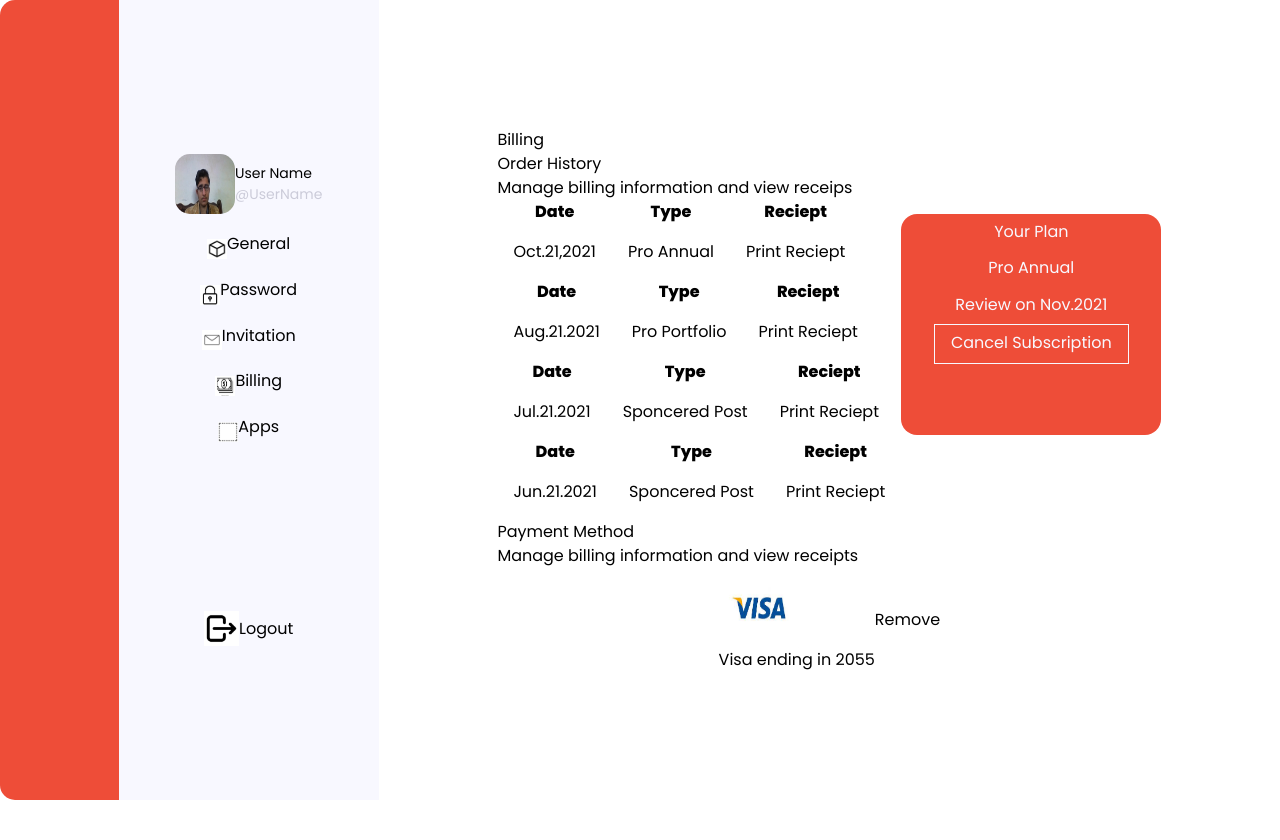
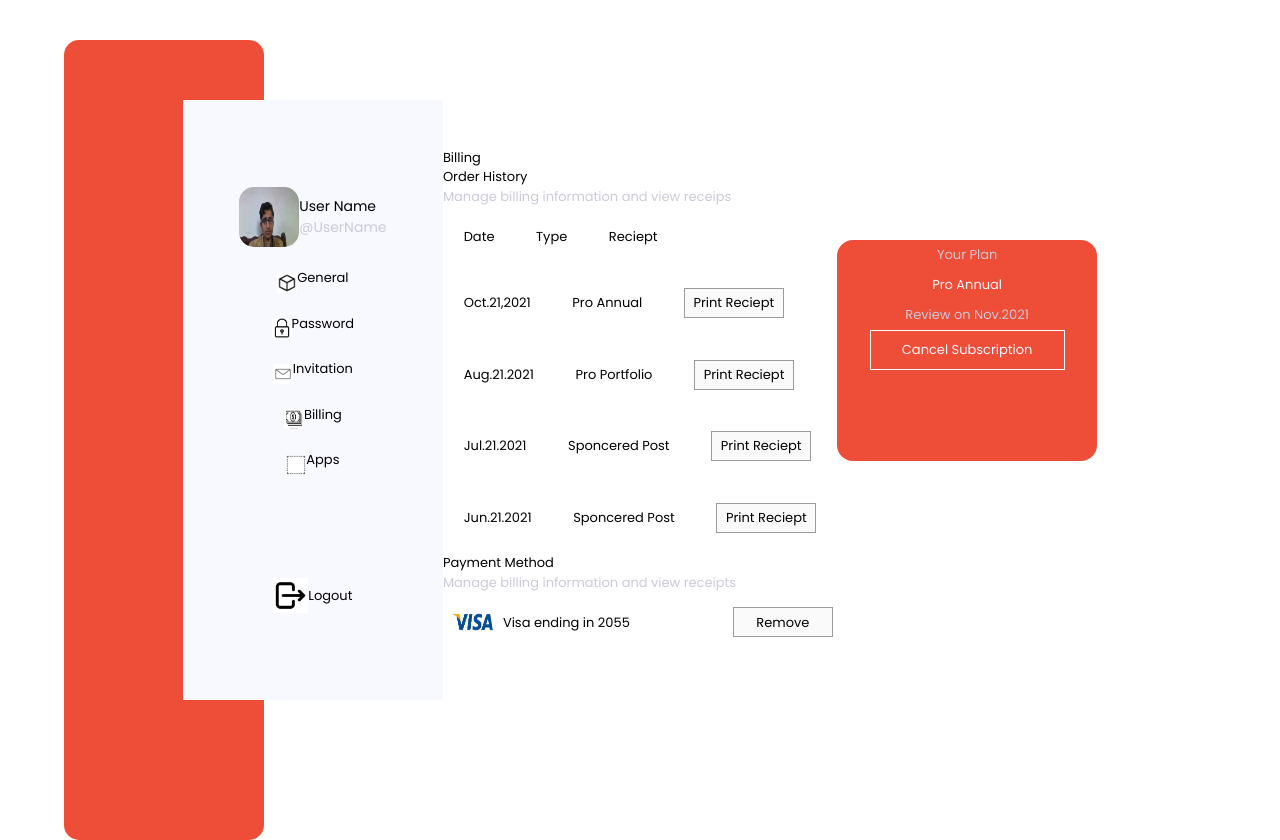
Before and after one commit to Suleman-Tasawar/Billing-Page-Challenge, a React (Vite) app: page / in a window 1280 px wide. Before the commit the page ends 800 px from the top, so only its background shows below. Built offline with nearby package versions, Linux system fonts and the light colour scheme.

Commit message:
Fixing the Layout

```diff
--- a/index.html
+++ b/index.html
@@ -7,7 +7,7 @@
     <link rel="preconnect" href="https://fonts.googleapis.com" />
     <link rel="preconnect" href="https://fonts.gstatic.com" crossorigin />
     <link
-      href="https://fonts.googleapis.com/css2?family=Poppins:wght@400;600;800&display=swap"
+      href="https://fonts.googleapis.com/css2?family=Poppins:wght@400;600;700&display=swap"
       rel="stylesheet"
     />
     <title>Users Billing Page--Daily UI Challenge</title>
--- a/src/App.jsx
+++ b/src/App.jsx
@@ -36,7 +36,7 @@ function App() {
                 <h1>Billing</h1>
               </div>
               <div className="pageInfo">
-                <h2>Order History</h2>
+                <h3>Order History</h3>
                 <p>Manage billing information and view receips</p>
               </div>
               <div>
@@ -56,14 +56,14 @@ function App() {
             <h1>Payment Method</h1>
             <p>Manage billing information and view receipts</p>
             <div className="cardInfo">
-              <div>
-                <span>
+              <div className="card">
+                <div>
                   <img src="./Images/visa-img.jpg" alt="Visa Card" />
-                </span>
-                <span>Visa ending in 2055</span>
+                </div>
+                <div>Visa ending in 2055</div>
               </div>
               <div>
-                <button className="visaCardButton">Remove</button>
+                <button className="downloadButton">Remove</button>
               </div>
             </div>
           </div>
--- a/src/App.scss
+++ b/src/App.scss
@@ -4,11 +4,21 @@ $color-red: ee4d38;
 
 #root {
   font-family: "Poppins", sans-serif;
+  font-size: 13px;
+}
+
+.billingPage{
+  height: 100vh;
+  display: flex;
+  flex-direction: column;
+  justify-content: center;
+  align-items: center;
 }
 
 .leftRedBlock {
   position: absolute;
-  left: 0;
+  top: 5%;
+  left: 5%;
   width: 200px;
   height: 100vh;
   background-color: #ee4d38;
@@ -16,16 +26,18 @@ $color-red: ee4d38;
 }
 
 .userDashboard {
+  height: 850px;
   position: relative;
   display: flex;
   justify-content: space-evenly;
   align-items: center;
+  border-radius: 1rem;
 }
 
 .userProfilePannel {
   background-color: #f8f8ff;
   width: 260px;
-  height: 100vh;
+  height: 600px;
   display: flex;
   flex-direction: column;
   justify-content: space-evenly;
@@ -56,6 +68,9 @@ $color-red: ee4d38;
   }
 }
 /*Typography*/
+p{
+  color: #cbcbd9;
+}
 .userProfile {
   .userProfile {
     display: flex;
@@ -111,20 +126,37 @@ $color-red: ee4d38;
     height: 35px;
   }
 }
+table{
+  tr,
+  td{
+    text-align: center;
+    padding: 1.3rem;
+  }
 
-tr,
-td {
-  text-align: center;
-  padding: 1rem;
 }
 
-.cardInfo {
+.downloadButton{
+  width: 100px;
+  height: 30px;
+  border: 1px solid rgb(156, 155, 155);
+  background-color: #fafafa;
+}
+.cardInfo{
   display: flex;
-  justify-content: center;
+  justify-content: space-between;
   align-items: center;
+  width: 390px;
 
-  div > span > img {
-    width: 80px;
-    height: 80px;
+  div > div > img {
+    width: 60px;
+    height: 60px;
+  }
+
+  .card{
+    display: flex;
+  }
+
+  .card > div:nth-of-type(2){
+    padding-top: 1.3rem;
   }
 }
--- a/src/components/infoTable.jsx
+++ b/src/components/infoTable.jsx
@@ -25,24 +25,30 @@ function Table() {
   const userDataTable = userData.map((data) => (
     // eslint-disable-next-line react/jsx-key
     <table>
-      <thead>
-        <th>Date</th>
-        <th>Type</th>
-        <th>Reciept</th>
-      </thead>
       <tbody>
         <tr key={data.id}>
           <td>{data.date}</td>
           <td>{data.type}</td>
           <td>
-            <button>Print Reciept</button>
+            <button className="downloadButton">Print Reciept</button>
           </td>
         </tr>
       </tbody>
     </table>
   ));
 
-  return <div className="tableData">{userDataTable}</div>;
+  return (
+    <div className="tableData">
+      <table>
+        <thead>
+          <td>Date</td>
+          <td>Type</td>
+          <td>Reciept</td>
+        </thead>
+      </table>
+      {userDataTable}
+    </div>
+  );
 }
 
 export default Table;
```
